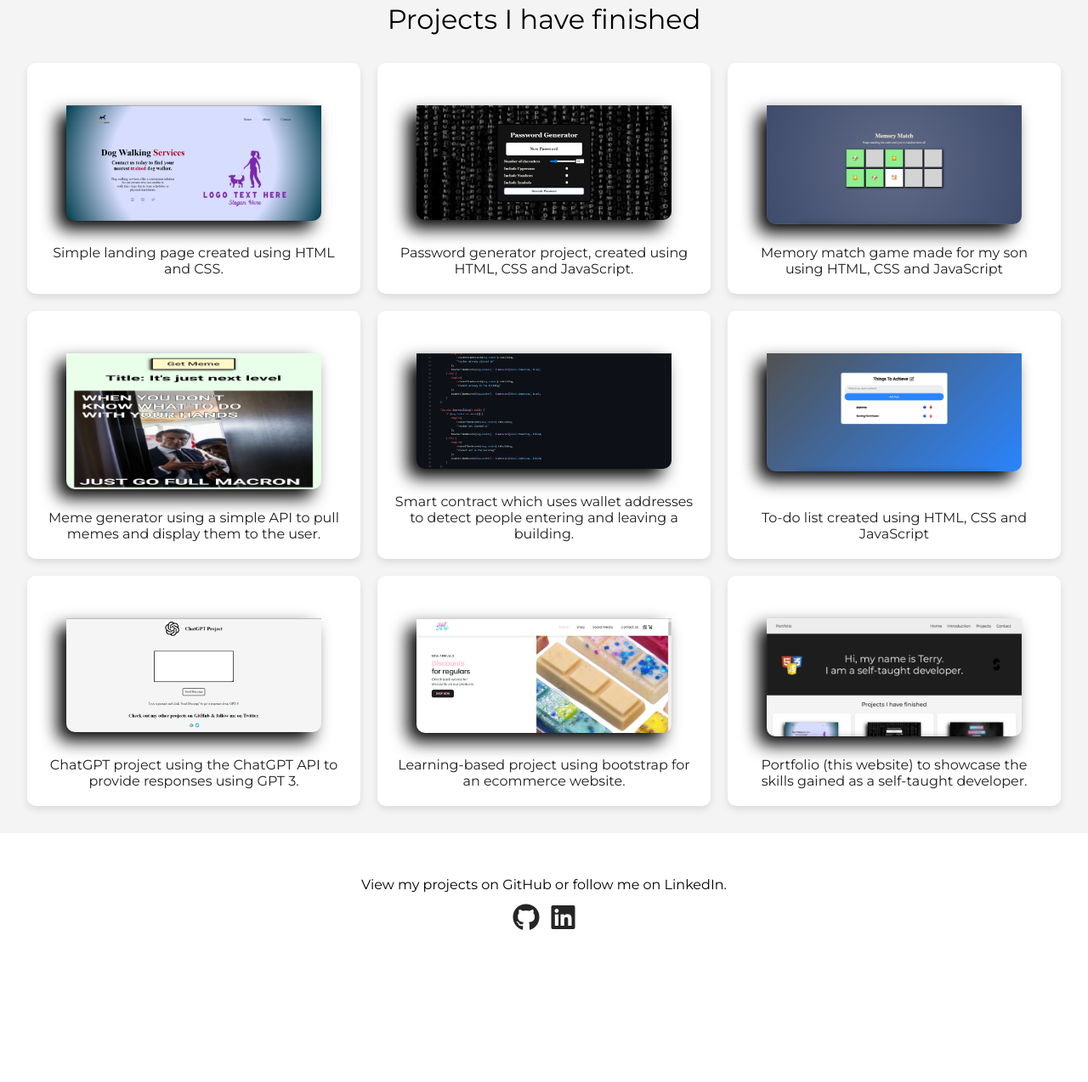
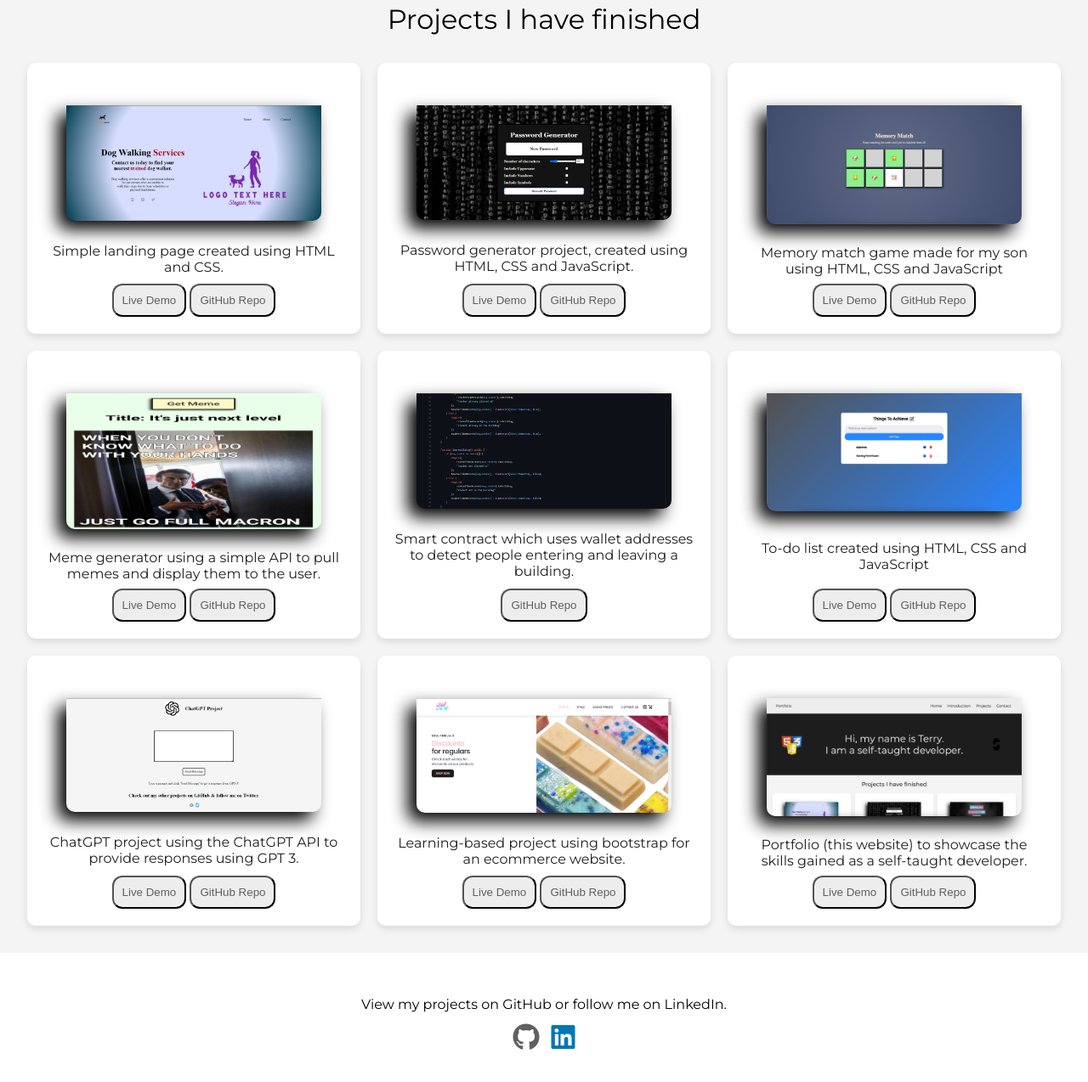
Before and after one commit to TTibbs/Portfolio-2, a plain HTML site: page index.html in a window 1280 px wide. Shown: the part 532-1806 px from the top of the page at 85% size. Before the commit the page ends 1673 px from the top, so only its background shows below. Drawn offline with nearby package versions, Linux system fonts and the light colour scheme.

Commit message:
Made links open in new tabs and added buttons for live demo and GitHub repositories.

```diff
--- a/index.html
+++ b/index.html
@@ -18,11 +18,11 @@
     <header id="home">
         <nav class="navbar" aria-label="Main Navigation">
             <div class="logo">
-                <a href="#home" class="logo-link">Portfolio</a>
+                <a href="#" class="logo-link">TW</a>
             </div>
             <ul class="nav">
                 <li class="nav-item">
-                    <a class="link" href="#home" aria-current="page">Home</a>
+                    <a class="link" href="#" aria-current="page">Home</a>
                 </li>
                 <li class="nav-item">
                     <a class="link" href="#intro">Introduction</a>
@@ -51,58 +51,125 @@
         <p class="portfolio-header">Projects I have finished</p>
         <div class="grid-container">
             <div class="grid-item">
-                <a href="https://landingpage-lbp.vercel.app/">
+                <a href="https://landingpage-lbp.vercel.app/" target="_blank">
                     <img src="images/landing-page.png" alt="Landing page using HTML and CSS">
                 </a>
                 <p>Simple landing page created using HTML and CSS.</p>
+                <div class="grid-buttons">
+                    <a href="https://landingpage-lbp.vercel.app/" target="_blank">
+                        <button class="demo-button">Live Demo</button>
+                    </a>
+                    <a href="https://github.com/TTibbs/Static-Landing-Page" target="_blank">
+                        <button class="repo-button">GitHub Repo</button>
+                    </a>
+                </div>
             </div>
             <div class="grid-item">
-                <a href="https://passwordgenerator-lbp.vercel.app/">
+                <a href="https://passwordgenerator-lbp.vercel.app/" target="_blank">
                     <img src="images/password-project.png" alt="Password generator using HTML, CSS and JavaScript">
                 </a>
                 <p>Password generator project, created using HTML, CSS and JavaScript.</p>
+                <div class="grid-buttons">
+                    <a href="https://passwordgenerator-lbp.vercel.app/" target="_blank">
+                        <button class="demo-button">Live Demo</button>
+                    </a>
+                    <a href="https://github.com/TTibbs/Password-Generator" target="_blank">
+                        <button class="repo-button">GitHub Repo</button>
+                    </a>
+                </div>
             </div>
             <div class="grid-item">
-                <a href="https://memorymatchgame.netlify.app/">
+                <a href="https://memorymatchgame.netlify.app/" target="_blank">
                     <img src="images/memory-match.png" alt="Memory match game made using HTML, CSS and JavaScript">
                 </a>
                 <p>Memory match game made for my son using HTML, CSS and JavaScript</p>
+                <div class="grid-buttons">
+                    <a href="https://memorymatchgame.netlify.app/" target="_blank">
+                        <button class="demo-button">Live Demo</button>
+                    </a>
+                    <a href="https://github.com/TTibbs/memory-match-js" target="_blank">
+                        <button class="repo-button">GitHub Repo</button>
+                    </a>
+                </div>
             </div>
             <div class="grid-item">
-                <a href="https://github.com/TTibbs/Meme-Generator">
+                <a href="https://meme-generator-lbp.vercel.app/" target="_blank">
                     <img src="images/meme-generator-project.jpeg" alt="Meme generator using a simple API to pull memes">
                 </a>
                 <p>Meme generator using a simple API to pull memes and display them to the user.</p>
+                <div class="grid-buttons">
+                    <a href="https://meme-generator-lbp.vercel.app/" target="_blank">
+                        <button class="demo-button">Live Demo</button>
+                    </a>
+                    <a href="https://github.com/TTibbs/Meme-Generator" target="_blank">
+                        <button class="repo-button">GitHub Repo</button>
+                    </a>
+                </div>
             </div>
             <div class="grid-item">
-                <a href="https://github.com/TTibbs/Student-Counter">
+                <a href="https://github.com/TTibbs/Student-Counter" target="_blank">
                     <img src="images/student-counter.png" alt="Solidity smart contract which detects people leaving and entering a building">
                 </a>
                 <p>Smart contract which uses wallet addresses to detect people entering and leaving a building.</p>
+                <a href="https://github.com/TTibbs/Student-Counter" target="_blank">
+                    <button class="repo-button">GitHub Repo</button>
+                </a>
             </div>
             <div class="grid-item">
-                <a href="https://todolist-lbp.netlify.app/">
+                <a href="https://todolist-lbp.netlify.app/" target="_blank">
                     <img src="images/to-do-list.png" alt="To-do list created using HTML, CSS and JavaScript">
                 </a>
                 <p>To-do list created using HTML, CSS and JavaScript</p>
+                <div class="grid-buttons">
+                    <a href="https://todolist-lbp.netlify.app/" target="_blank">
+                        <button class="demo-button">Live Demo</button>
+                    </a>
+                    <a href="https://github.com/TTibbs/To-Do-List-LBP" target="_blank">
+                        <button class="repo-button">GitHub Repo</button>
+                    </a>
+                </div>
             </div>
             <div class="grid-item">
-                <a href="https://github.com/TTibbs/GPT-Project">
+                <a href="https://chatgpt-lbp.vercel.app/" target="_blank">
                     <img src="images/gpt-project.png" alt="ChatGPT project using the ChatGPT API to respond to prompts given by the user">
                 </a>
                 <p>ChatGPT project using the ChatGPT API to provide responses using GPT 3.</p>
+                <div class="grid-buttons">
+                    <a href="https://chatgpt-lbp.vercel.app/" target="_blank">
+                        <button class="demo-button">Live Demo</button>
+                    </a>
+                    <a href="https://github.com/TTibbs/GPT-Project" target="_blank">
+                        <button class="repo-button">GitHub Repo</button>
+                    </a>
+                </div>
             </div>
             <div class="grid-item">
-                <a href="https://bootstrap-ecommerce-lbp.vercel.app/">
+                <a href="https://bootstrap-ecommerce-lbp.vercel.app/" target="_blank">
                     <img src="images/bootstrap-ecommerce-site.png" alt="Ecommerce website created using bootstrap">
                 </a>
                 <p>Learning-based project using bootstrap for an ecommerce website.</p>
+                <div class="grid-buttons">
+                    <a href="https://bootstrap-ecommerce-lbp.vercel.app/" target="_blank">
+                        <button class="demo-button">Live Demo</button>
+                    </a>
+                    <a href="https://github.com/TTibbs/Bootstrap-Ecommerce-LBP" target="_blank">
+                        <button class="repo-button">GitHub Repo</button>
+                    </a>
+                </div>
             </div>
             <div class="grid-item">
                 <a href="#">
                     <img src="images/portfolio-project.png" alt="Portolio project to showcase skills I have learned">
                 </a>
                 <p>Portfolio (this website) to showcase the skills gained as a self-taught developer.</p>
+                <div class="grid-buttons">
+                    <a href="#">
+                        <button class="demo-button">Live Demo</button>
+                    </a>
+                    <a href="https://github.com/TTibbs/Portfolio-2">
+                        <button class="repo-button">GitHub Repo</button>
+                    </a>
+                </div>
             </div>
         </div>
     </section>
@@ -114,8 +181,8 @@
             <p>View my projects on GitHub or follow me on LinkedIn.</p>
         </div>
         <div class="social-links">
-            <a href="https://github.com/TTibbs"><i class="fa-brands fa-github fa-2xl"></i></a>
-            <a href="https://www.linkedin.com/in/terry-www/"><i class="fa-brands fa-linkedin fa-2xl"></i></a>
+            <a href="https://github.com/TTibbs" target="_blank"><i class="fa-brands fa-github fa-2xl"></i></a>
+            <a href="https://www.linkedin.com/in/terry-www/" target="_blank"><i class="fa-brands fa-linkedin fa-2xl"></i></a>
         </div>
     </footer>
     <!-- Footer end -->
--- a/styles.css
+++ b/styles.css
@@ -28,6 +28,12 @@ body {
     display: flex;
     align-items: center;
     justify-content: space-between;
+}
+
+.logo-link {
+    border: 1px solid black;
+    border-radius: 50%;
+    padding: 10px;
 }
 
 .nav {
@@ -128,6 +134,24 @@ body {
     color: #1f1f1f;
 }
 
+.demo-button,
+.repo-button {
+    background: #ededed;
+    color: #606060;
+    padding: 10px;
+    border-radius: 12px;
+    cursor: pointer;
+    margin-top: 8px;
+    transition: all .3s ease-in-out;
+}
+
+.demo-button:hover,
+.repo-button:hover {
+    background: #606060;
+    color: #ededed;
+    transition: all .3s ease-in-out;
+}
+
 #contact {
     min-height: 20vh;
     padding: 1em;
@@ -141,3 +165,11 @@ body {
 .social-links a:nth-child(2) {
     margin-left: 10px;
 }
+
+.fa-github {
+    color: #606060;
+}
+
+.fa-linkedin {
+    color: #0077B5;
+}
```
